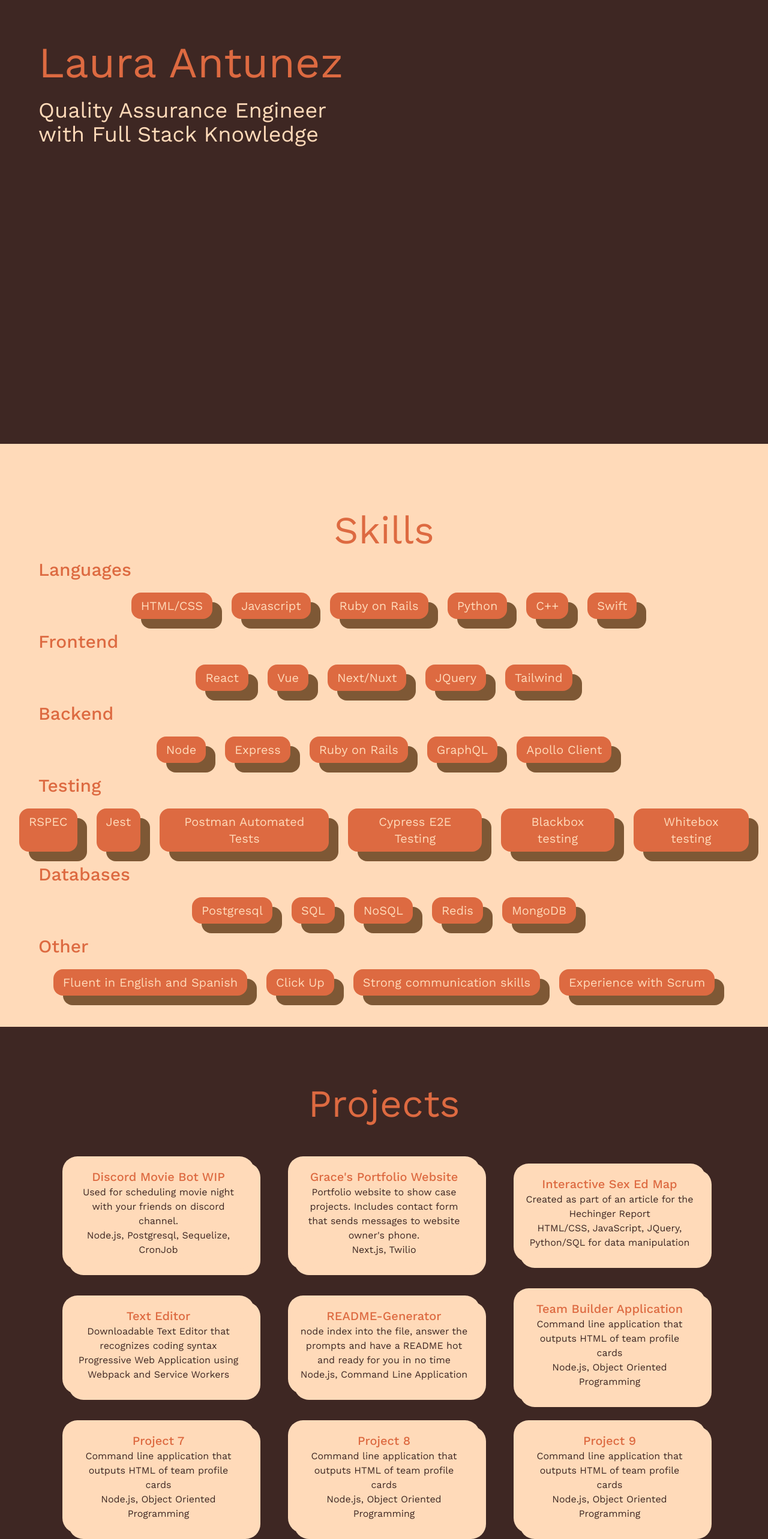
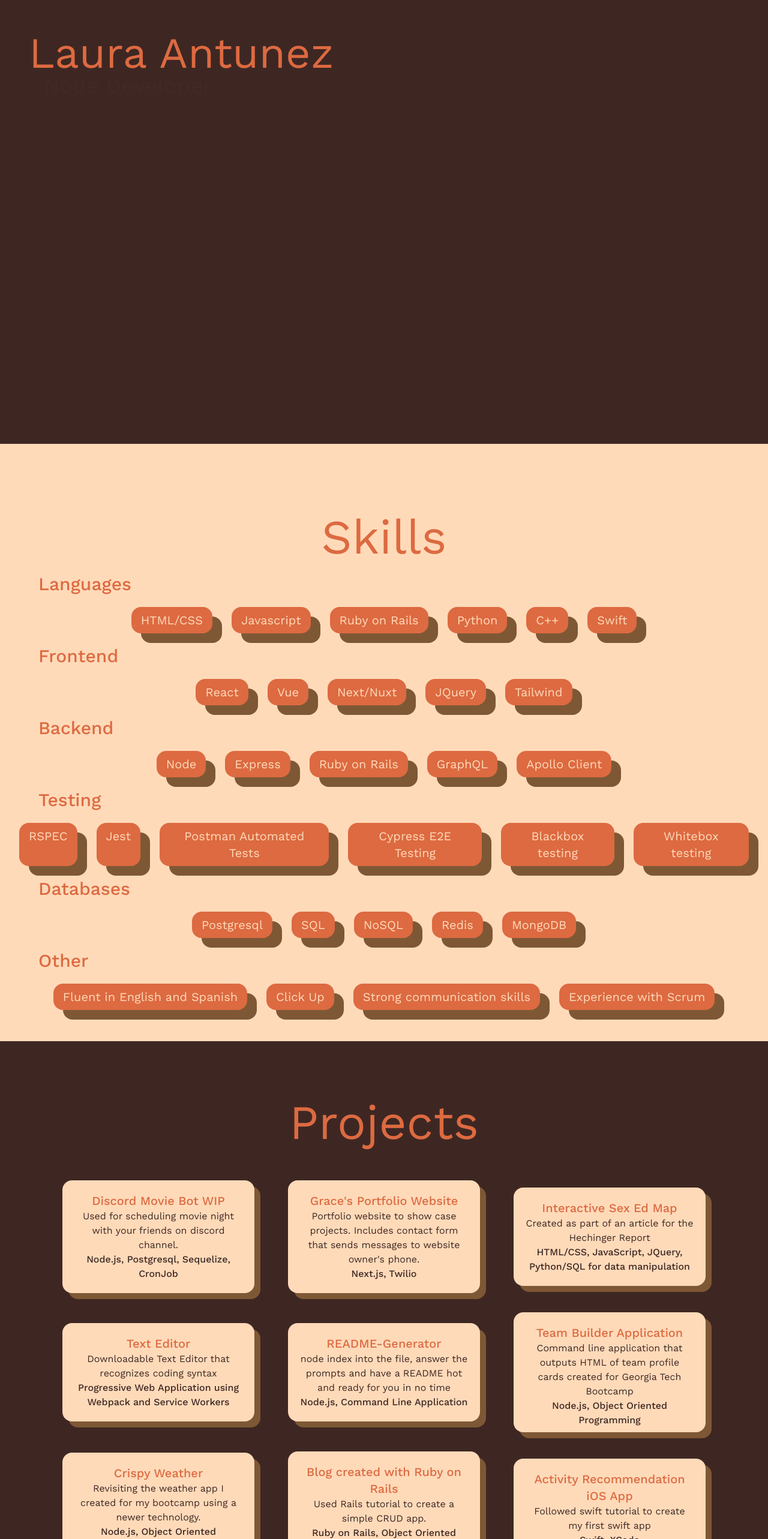
Before and after one commit to lauraantunez024/themeforest-mamey-template, a Next.js app: page / in a window 1280 px wide. Shown: the part 180-2746 px from the top of the page at 60% size. Built offline with nearby package versions, Linux system fonts and the light colour scheme.

Commit message:
Took out some ongoing features to provide a minimum viable product to deploy to vercel.

```diff
--- a/src/app/components/HamburgerMenu.jsx
+++ b/src/app/components/HamburgerMenu.jsx
@@ -6,8 +6,6 @@ import { ChevronDownIcon, PhoneIcon, PlayCircleIcon, UserCircleIcon } from '@her
 import {
   HomeIcon,
   CursorArrowRaysIcon,
-  FingerPrintIcon,
-  SquaresPlusIcon,
   WrenchScrewdriverIcon,
   IdentificationIcon,
   FolderOpenIcon,
@@ -66,7 +64,7 @@ export default function HamburgerMenu() {
                 </div>
               ))}
             </div>
-            <div className="grid grid-cols-2 divide-x divide-gray-900/5 bg-gray-50">
+            {/* <div className="grid grid-cols-2 divide-x divide-gray-900/5 bg-gray-50">
               {callsToAction.map((item) => (
                 <a
                   key={item.name}
@@ -77,7 +75,7 @@ export default function HamburgerMenu() {
                   {item.name}
                 </a>
               ))}
-            </div>
+            </div> */}
           </div>
         </Popover>
       </Transition>
--- a/src/app/components/ProjectCard.jsx
+++ b/src/app/components/ProjectCard.jsx
@@ -6,13 +6,13 @@ export default function ProjectCard({
   subtitle,
 }) {
   return (
-    <div class="flex flex-wrap my-4 project-shape p-5 justify-stretch text-center accent-background mx-6 animation project-card h-full">
+    <div class="row my-4 project-shape p-1 justify-stretch text-center accent-background mx-6 animation project-card h-full">
 
-    <a href={deploymentURL} target='_blank' class="">
-      <div class='basis-1/4 text-center justify-center'>
+    <a href={deploymentURL} target='_blank' class="column">
+      <div class='basis-1/4 text-center justify-center project-content'>
         <h1 class="text-xl secondary text-center font-medium"> {title}</h1>
         <h2 class='primary'>{subtitle}</h2>
-        <p class='primary'> {description}</p>
+        <p class='primary font-medium'> {description}</p>
         </div>
     </a>
     </div>
--- a/src/app/components/SkillBlock.jsx
+++ b/src/app/components/SkillBlock.jsx
@@ -1,7 +1,7 @@
 export default function SkillBlock({ type, skillSet }) {
   return (
 
-      <div className="flex flex-wrap flex-col">
+      <div class=''>
         <h1 class='text-3xl flex flex-col text-left font-medium pl-12'> {type} </h1>
         <div class='flex flex-row justify-center skill-card'>
           {skillSet.map((skill, index) => (
--- a/src/app/data.js
+++ b/src/app/data.js
@@ -53,7 +53,7 @@ export const portfolio = [
       description: "Node.js, Postgresql, Sequelize, CronJob",
 
       deployedURL: "https://lauraantunez024.github.io/E-Comm/",
-      repoURL: "https://github.com/lauraantunez024/E-Comm",
+      repoURL: "https://github.com/lauraantunez024/discord-moviechat-bot",
       altAttribute: "E commerce API",
     },
     {
@@ -63,7 +63,7 @@ export const portfolio = [
 
       deployedURL:
         "https://lauraantunez024.github.io/Weather-Dashboard/",
-      repoURL: "https://github.com/lauraantunez024/Weather-Dashboard",
+      repoURL: "https://github.com/lauraantunez024/Grace-website",
       altAttribute: "weather dashboard app",
     },
     {
@@ -97,7 +97,7 @@ export const portfolio = [
     },
     {
       title: "Team Builder Application",
-      subtitle: "Command line application that outputs HTML of team profile cards ",
+      subtitle: "Command line application that outputs HTML of team profile cards created for Georgia Tech Bootcamp ",
       description: "Node.js, Object Oriented Programming",
 
       deployedURL:
@@ -106,29 +106,29 @@ export const portfolio = [
       altAttribute: "team builder app",
     },
     {
-      title: "Project 7",
-      subtitle: "Command line application that outputs HTML of team profile cards ",
-      description: "Node.js, Object Oriented Programming",
+      title: "Crispy Weather",
+      subtitle: "Revisiting the weather app I created for my bootcamp using a newer technology.",
+      description: "Node.js, Object Oriented Programming, Nuxt.js",
 
       deployedURL:
         "https://lauraantunez024.github.io/Team-Builder/",
-      repoURL: "https://github.com/lauraantunez024/Team-Builder",
+      repoURL: "https://github.com/lauraantunez024/crispy-weather",
       altAttribute: "team builder app",
     },
     {
-      title: "Project 8",
-      subtitle: "Command line application that outputs HTML of team profile cards ",
-      description: "Node.js, Object Oriented Programming",
+      title: "Blog created with Ruby on Rails",
+      subtitle: "Used Rails tutorial to create a simple CRUD app.",
+      description: "Ruby on Rails, Object Oriented Programming",
 
       deployedURL:
         "https://lauraantunez024.github.io/Team-Builder/",
-      repoURL: "https://github.com/lauraantunez024/Team-Builder",
+      repoURL: "https://github.com/lauraantunez024/rails-blog",
       altAttribute: "team builder app",
     },
     {
-      title: "Project 9 ",
-      subtitle: "Command line application that outputs HTML of team profile cards ",
-      description: "Node.js, Object Oriented Programming",
+      title: "Activity Recommendation iOS App",
+      subtitle: "Followed swift tutorial to create my first swift app",
+      description: "Swift, XCode",
 
       deployedURL:
         "https://lauraantunez024.github.io/Team-Builder/",
--- a/src/app/globals.css
+++ b/src/app/globals.css
@@ -85,7 +85,7 @@ main {
 }
 
 .landing-content {
-  padding: 3rem;
+  padding: 2rem;
 }
 /* Home page - skills section */
 .skill-shape {
@@ -134,8 +134,8 @@ main {
 
 /* Home page -  project section*/
 .project-shape {
-  box-shadow: #ffdab9 10px 10px;
-  border-radius: 25px;
+  box-shadow: #7e5835 10px 10px;
+  border-radius: 1rem;
   max-width: 25vw;
   max-height: 25vh;
 }
@@ -175,6 +175,8 @@ main {
 .title {
   font-size: 4em;
   margin-top: 4rem;
+  font-size: clamp(4rem, 1rem + 5vw, 6rem);
+
 }
 
 img {
@@ -200,6 +202,11 @@ img {
     margin: 1% 1%;
     min-width: 50vw;
     max-width: 90%;
+    overflow-y: scroll;
+  }
+
+  .project-content {
+    font-size: clamp(1rem, 2vw + 2vw, 2rem)
   }
 
   .project-section {
@@ -211,15 +218,92 @@ img {
 
   .skill-card {
     flex-direction: column;
-    max-width: 40vw;
+    max-width: 90vw;
   }
 
 }
 
-
+.bottom-links {
+  padding: 1%;
+}
 
 @layer utilities {
   .text-balance {
     text-wrap: balance;
   }
 }
+.spinning {
+  opacity: 0;
+  left: 10%;
+  margin-bottom: 0;
+  /* right: 0; */
+
+}
+
+.spinning:nth-of-type(1) {
+  animation-name: rotate;
+  animation-duration: 1.5s;
+  animation-delay: 0.5s;
+}
+
+.spinning:nth-of-type(2) {
+  animation-name: rotate;
+  animation-duration: 1.5s;
+  animation-delay: 1.75s;
+}
+
+
+.spinning:nth-of-type(3) {
+  animation-name: rotate;
+  animation-duration: 1.5s;
+  animation-delay: 3.25s;
+}
+
+.spinning:nth-of-type(4) {
+  animation-name: rotate;
+  animation-duration: 1.5s;
+  animation-delay: 4.75s;
+}
+
+.spinning:nth-of-type(5) {
+  animation-name: rotate;
+  animation-duration: 1.5s;
+  animation-delay: 6.25s;
+}
+
+
+.spinning:nth-of-type(6) {
+  animation-name: rotate-last;
+  animation-duration: 1.5s;
+  animation-delay: 8s;
+  animation-fill-mode: forwards;
+}
+
+@keyframes rotate {
+  0% {
+    opacity: 0;
+    transform: translate3d(0, 50px, 0);
+  }
+
+  20%, 80% {
+    opacity: 1;
+    transform: translate3d(0, 0, 0);
+  }
+
+  100% {
+    opacity: 0;
+    transform: translate3d(0, -25px, 0);
+  }
+}
+
+@keyframes rotate-last {
+  0% {
+    opacity: 0;
+    transform: translate3d(0, 50px, 0);
+  }
+
+   100% {
+    opacity: 1;
+    transform: translate3d(0, 0, 0);
+  }
+}
--- a/src/app/page.js
+++ b/src/app/page.js
@@ -17,18 +17,21 @@ export default function Home() {
   return (
     <main class="w-full" id=''>
       <section class="primary-background h-screen">
-        <div class="landing-content">
+        <div class="landing-content absolute">
           <h1 class="text-7xl mt-12">Laura Antunez</h1>
           <br />
-          <h2 class="text-4xl accent">Quality Assurance Engineer</h2>
-
-          <h2 class="text-4xl accent">with Full Stack Knowledge</h2>
+          <span class="text-4xl accent spinning absolute">Full Stack Developer</span>
+          <span class="text-4xl accent spinning absolute">React Developer</span>
+          <span class="text-4xl accent spinning absolute">Vue Developer</span>
+          <span class="text-4xl accent spinning absolute">Node Developer</span>
+          <span class="text-4xl accent spinning absolute">Ruby on Rails Developer</span>
+          <span class="text-4xl accent spinning absolute ">Quality Assurance Engineer</span>
         </div>
       </section>
       {/* second page - Skills section */}
       <section class="accent-background scrollable" id='skills'>
         <h1 class="text-center title">Skills</h1>
-        <div class="flex flex-col flex-wrap skill-section">
+        <div class="flex flex-col ">
           {skills.map((skillData, index) => (
             <SkillBlock
               key={index}
@@ -82,7 +85,7 @@ export default function Home() {
             {aboutMe.smallText}
            {" "}
           </p>
-          <Link href='About' class='text-center about-button'> <button class='skill-shape animation justify-self-end secondary-background accent px-3 py-2 mt-4 text-center'>Read my story </button></Link>
+          {/* <Link href='About' class='text-center about-button'> <button class='skill-shape animation justify-self-end secondary-background accent px-3 py-2 mt-4 text-center'>Read my story </button></Link> */}
 
         </div>
         {/* <p>read my story</p> */}
@@ -90,9 +93,15 @@ export default function Home() {
 
 
       </section>
-      <section class='' id='contact'>
-        <h1 class="text-center title">Contact</h1>
-      </section>
+      <footer class='' id='contact'>
+        <h1 class="text-center text-4xl py-4">Want to work together?</h1>
+        <div class='flex flex-row flex-wrap justify-evenly bottom-links text-2xl'>
+          <a href='https://www.linkedin.com/in/laura-antunez/' target='_blank'> Linkedin</a>
+          {/* <a href=''> Medium</a> */}
+          <a href='https://github.com/lauraantunez024' target='_blank'> Github</a>
+          {/* <a href=''> Resume</a> */}
+        </div>
+      </footer>
     </main>
   );
 }
```
